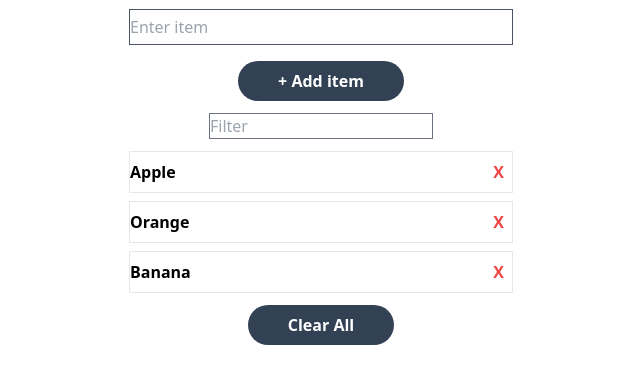
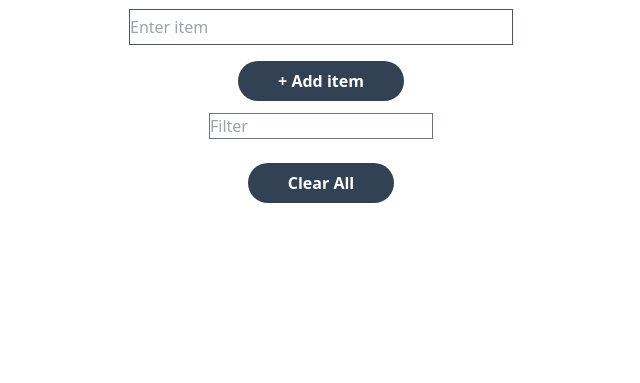
Before and after one commit to lyddoMule/Shopping-List, a website: page index.html in a window 1280 px wide. Both pictures are taken after a click on the button "Clear All". Shown: the part 99-482 px from the top of the page, without its empty margins (319-959 px from the left). Drawn offline with Linux system fonts and the light colour scheme.

Commit message:
removing items feature added

```diff
--- a/index.html
+++ b/index.html
@@ -37,18 +37,18 @@
 
         <div  class="mx-auto ">
             <ul id="item-list" class="items space-y-2">
-                <li class=" flex border w-96 py-2  font-bold justify-between">
+                <li class=" remove-item flex border w-96 py-2  font-bold justify-between">
                     Apple
                     <button class="text-red-500 font-bold px-2 ">
                         X</button>
 
                 </li>
-                <li class=" flex border w-96 py-2 font-bold justify-between">
+                <li class=" remove-item flex border w-96 py-2  font-bold justify-between">
                     Orange
                     <button class="text-red-500 font-bold px-2">X</button>
 
                 </li>
-                <li class=" flex border w-96 py-2 font-bold justify-between">
+                <li class=" remove-item flex border w-96 py-2  font-bold justify-between">
                     Banana
                     <button class="text-red-500 font-bold px-2">X</button>
                 </li>
--- a/script.js
+++ b/script.js
@@ -1,7 +1,7 @@
 const itemForm= document.getElementById('item-form')
 const itemInput= document.getElementById('item-input')
 const itemList= document.getElementById('item-list')
-
+const clear= document.getElementById('clear')
 
 function addItem(e) {
     e.preventDefault();
@@ -26,9 +26,21 @@ function createBtn(classes) {
     const btn= document.createElement('button')
     btn.className=classes;
     btn.innerHTML="X"
-    // btn.appendChild(btn.innerHTML)
     return btn;
-    // btn.addEventListener('click', deleteItem)
+}
+
+function removeItem(e) {
+    if(e.target.parentElement.classList.contains('remove-item')){
+           e.target.parentElement.remove();
+    }
+}
+function clearItems() {
+    // while (itemList.firstChild) {
+    //     itemList.removeChild(itemList.firstChild)
+    // }
+    itemList.innerHTML=''
 }
 
 itemForm.addEventListener('submit', addItem);
+itemList.addEventListener('click', removeItem)
+clear.addEventListener('click', clearItems)
```
